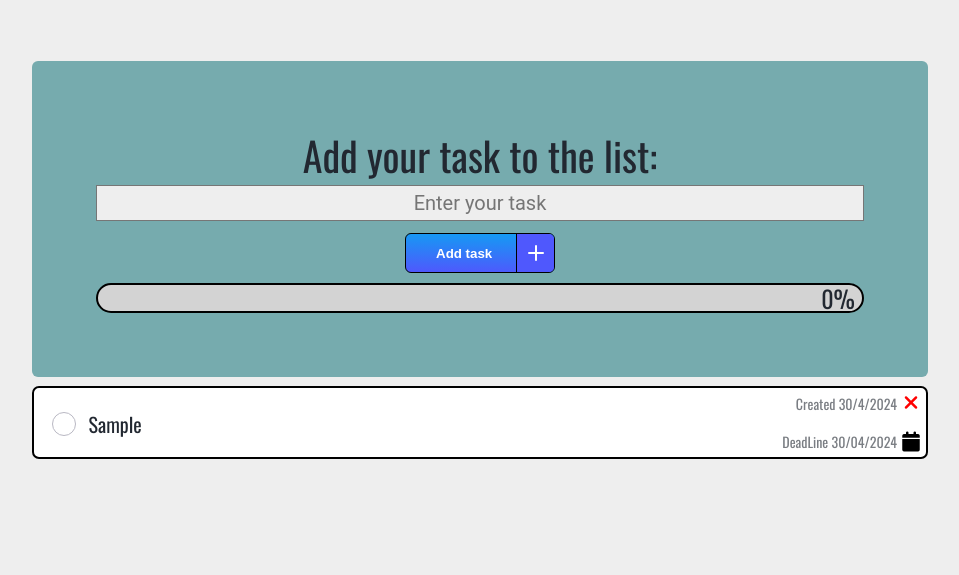
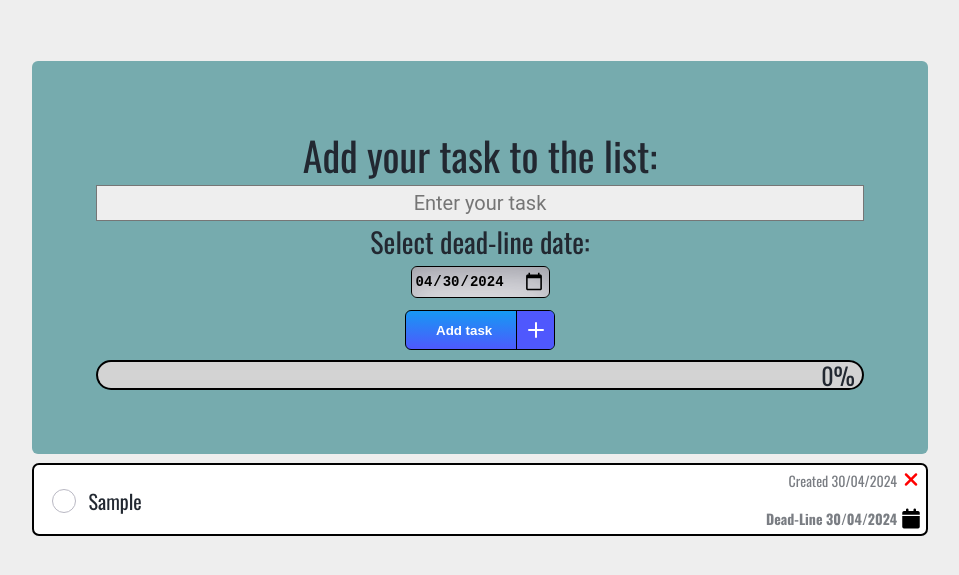
Before and after one commit to IgrWrz21/To-do-List, a plain HTML site: page toDoApp/index.html in a window 1280 px wide. Both pictures are taken after typing "Sample" into the empty fields and a click on the button "Add task". Shown: the part 127-702 px from the top of the page, without its empty margins (160-1119 px from the left). Drawn offline with nearby package versions, Linux system fonts and the light colour scheme.

Commit message:
deadLineDate added

```diff
--- a/toDoApp/assets/scripts/app.js
+++ b/toDoApp/assets/scripts/app.js
@@ -3,16 +3,19 @@ const textAreaNode = document.getElementById("addTask");
 const mainSectionNode = document.querySelector("main");
 const taskTemplate = document.getElementById("taskTemplate");
 const popupTemplate = document.getElementById("popupTemplate");
+const datePickerElement = document.getElementById("dateSelector");
 
 let alltasksNumber = 0;
 let activeTasksNumber = 0;
 let taskId = 0;
 
 class Task {
-  constructor(id, active = false, taskText) {
+  constructor(id, active = false, taskText, deadLineDate) {
     this.taskContent = textAreaNode.value || taskText;
     this.isActive = active;
     this.id = `cbx-${id}`;
+    this.creationDate = this.getCrationDate();
+    this.deadLineDate = deadLineDate || datePickerElement.value;
   }
 
   createTask(pgrsBar, ls, taskType) {
@@ -23,10 +26,11 @@ class Task {
     clone.querySelector(".taskContent p").textContent = this.taskContent;
     clone.querySelector("label").htmlFor = this.id;
     clone.querySelector(".creationDate").textContent = this.getCrationDate();
+
     this.button = clone.querySelector(".fa-xmark");
     this.progressBar = pgrsBar;
     this.localStorageClass = ls;
-
+    this.getDeadLineDate(clone.querySelector(".deadLineDate"), taskType);
     this.setEvtListenerForPoppUp(this.button);
 
     checkbox.addEventListener(
@@ -41,7 +45,9 @@ class Task {
       this.localStorageClass.setTaskFromLocalStorageHandler(
         this.id,
         this.taskContent,
-        this.isActive
+        this.isActive,
+        this.creationDate,
+        this.deadLineDate
       );
     } else {
       if (this.isActive) {
@@ -51,12 +57,23 @@ class Task {
   }
   getCrationDate() {
     const currentDate = new Date();
-    const day = currentDate.getDate();
-    const month = currentDate.getMonth() + 1; // Add 1 as months are zero-based
-    const year = currentDate.getFullYear();
-    const creationDate = `${day}/${month}/${year}`;
-    //this.creationDate=`${day}/${month}/${year}`
-    return `Created ${creationDate}`;
+    const formatter = new Intl.DateTimeFormat("pl", {
+      day: "2-digit",
+      month: "2-digit",
+      year: "numeric",
+    });
+    let formattedDate = formatter.format(currentDate);
+    formattedDate = formattedDate.replace(/\./g, "/");
+    this.creationDate = formattedDate;
+    return `Created ${formattedDate}`;
+  }
+  getDeadLineDate(deadLineTextNode, mode) {
+    console.log(mode);
+    if (mode !== "oldTask") {
+      const [year, month, day] = this.deadLineDate.split("-");
+      this.deadLineDate = `${day}/${month}/${year}`;
+    }
+    deadLineTextNode.textContent = `Dead-Line ${this.deadLineDate}`;
   }
 
   setEvtListenerForCheckBox(checkbox) {
@@ -156,11 +173,19 @@ class LocalStorageHandler {
     this.progressBarStatus;
   }
 
-  setTaskFromLocalStorageHandler(id, taskContent, isActive) {
+  setTaskFromLocalStorageHandler(
+    id,
+    taskContent,
+    isActive,
+    creationDate,
+    deadLineDate
+  ) {
     const taskObj = {
       taskId: id,
       taskContent: taskContent,
       isActive: isActive,
+      creationDate: creationDate,
+      deadLineDate: deadLineDate,
     };
     this.allTasksHistory.push(taskObj);
     localStorage.setItem("tasks", JSON.stringify(this.allTasksHistory));
@@ -199,7 +224,12 @@ class LocalStorageHandler {
 
     for (const task of taskArry) {
       let idTask = task.taskId.replace("cbx-", "");
-      let t2 = new Task(idTask, task.isActive, task.taskContent);
+      let t2 = new Task(
+        idTask,
+        task.isActive,
+        task.taskContent,
+        task.deadLineDate
+      );
 
       t2.createTask(b1, this, "oldTask");
       alltasksNumber = localStorage.getItem("allTasks");
@@ -212,11 +242,26 @@ class LocalStorageHandler {
     taskId = +lastElementOfHistoryArray.taskId.replace("cbx-", "") + 1;
   }
 }
+class DatePicker {
+  constructor() {
+    this.setDefaultAndMinDate();
+  }
+  convertDate() {
+    const crtDDate = new Date().toISOString().split("T")[0];
+    return crtDDate;
+  }
+  setDefaultAndMinDate() {
+    const currentDate = new Date();
+    datePickerElement.setAttribute("value", this.convertDate(currentDate));
+    datePickerElement.setAttribute("min", this.convertDate(currentDate));
+  }
+}
 
 class appInit {
   static init() {
     let progressBarObject = new ProgressBar();
     let localStorageObject = new LocalStorageHandler();
+    let datePicker = new DatePicker();
 
     if (
       localStorage.getItem("tasks") &&
--- a/toDoApp/assets/styles/styles.css
+++ b/toDoApp/assets/styles/styles.css
@@ -72,7 +72,45 @@ header {
 #addTask:focus {
   border: 2px solid var(--BGCcolor);
 }
+.dateInput {
+  display: flex;
+  flex-direction: column;
+  justify-content: center;
+  align-items: center;
+  width: 100%;
+}
+#dateSelector {
+  margin-top: 0.2rem;
+  padding: 3px;
+  font-size: 0.7rem;
+  color: black;
+  font-weight: bold;
+  background-color: #eeeeee;
+  border-radius: 0.3rem;
+  border: black 1px solid;
+  box-shadow: rgba(50, 50, 93, 0.25) 0px 30px 60px -12px inset,
+    rgba(0, 0, 0, 0.3) 0px 18px 36px -18px inset;
+}
+::-webkit-calendar-picker-indicator {
+  font-size: 1rem;
+  cursor: pointer;
+}
+::-webkit-datetime-edit-month-field {
+  user-select: none;
+}
+/* ::selection {
+  color: none;
+  background: none;
+} */
 
+::-webkit-datetime-edit-day-field {
+  color: black;
+  background: none;
+}
+
+#dateSelector:focus {
+  outline: none;
+}
 #progressBar {
   position: relative;
   margin-top: 10px;
@@ -146,6 +184,7 @@ p.deadLineDate {
   opacity: 0.6;
   bottom: 5px;
   right: 29px;
+  font-weight: bold;
 }
 .fa-calendar {
   color: black;
--- a/toDoApp/index.html
+++ b/toDoApp/index.html
@@ -11,6 +11,7 @@
       src="https://kit.fontawesome.com/6ff8e35ce0.js"
       crossorigin="anonymous"
     ></script>
+    <script src="https://cdnjs.cloudflare.com/ajax/libs/flowbite/2.3.0/datepicker.min.js"></script>
     <meta name="viewport" content="width=device-width, initial-scale=1.0" />
 
     <template id="taskTemplate">
@@ -28,8 +29,8 @@
             </span>
           </label>
         </div>
-        <p class="creationDate">Created 20/04/2024</p>
-        <p class="deadLineDate">DeadLine 30/04/2024</p>
+        <p class="creationDate"></p>
+        <p class="deadLineDate"></p>
         <i class="fa-solid fa-calendar"></i>
         <i class="fa-solid fa-xmark"></i>
       </div>
@@ -57,6 +58,10 @@
         rows="1"
         wrap="soft"
       ></textarea>
+      <div class="dateInput">
+        <label for="dateSelector">Select dead-line date:</label>
+        <input type="date" id="dateSelector" name="trip-start" />
+      </div>
 
       <button type="button" class="button" id="addButton">
         <span class="button__text">Add task</span>
```
